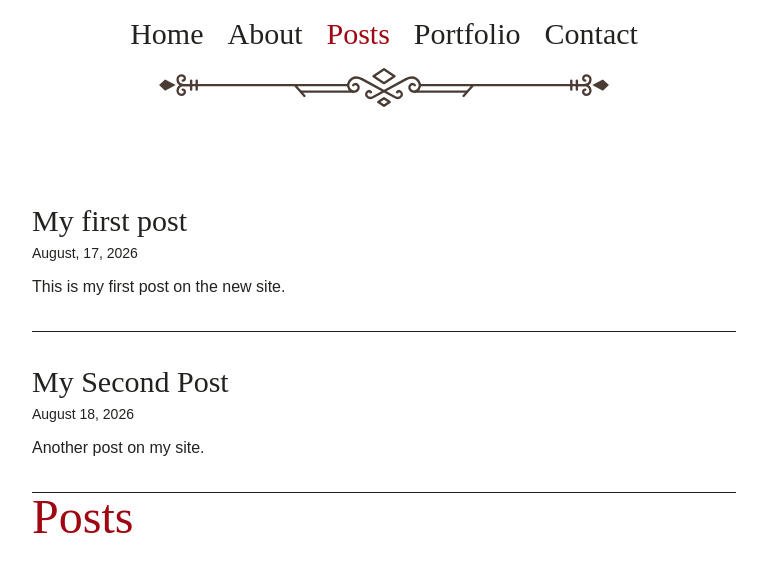
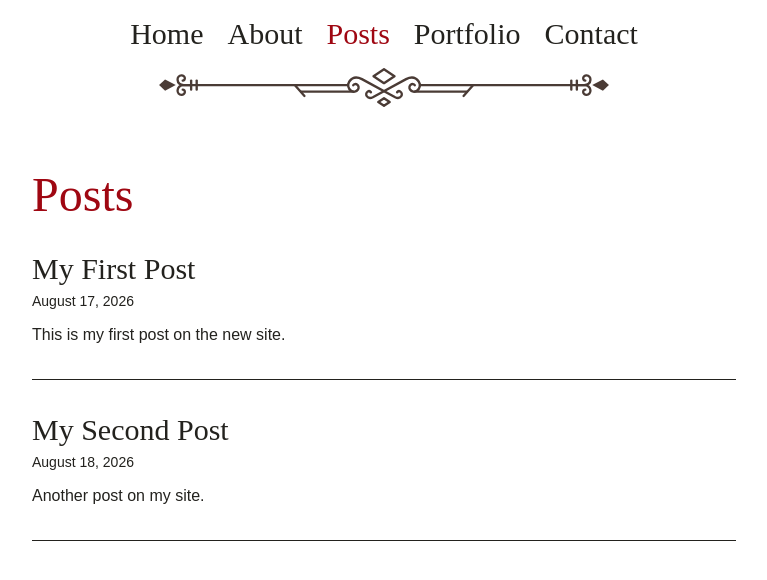
Before and after one commit to branover9000/9000-blog, a Next.js app: page /posts in a window 1280 px wide. Shown: the top 580 px of the page, without its empty margins (256-1023 px from the left). Built offline with nearby package versions, Linux system fonts and the light colour scheme; a web font is replaced by a local one.

Commit message:
Initial slug system implemented

```diff
--- /dev/null
+++ b/app/posts/[slug]/page.tsx
@@ -0,0 +1,9 @@
+export default async function Post({
+  params,
+}: {
+  params: Promise<{ slug: string }>;
+}) {
+  const { slug } = await params;
+
+  return <h1>{slug}</h1>;
+}
--- a/app/posts/page.tsx
+++ b/app/posts/page.tsx
@@ -1,30 +1,13 @@
 import PostCard from "@/components/PostCard";
+import { posts } from "@/lib/posts";
 
 export default function Posts() {
-  const posts = [
-    {
-      id: 1,
-      slug: "my-first-post",
-      title: "My first post",
-      date: "August, 17, 2026",
-      excerpt: "This is my first post on the new site.",
-    },
-    {
-      id: 2,
-      slug: "my-second-post",
-      title: "My Second Post",
-      date: "August 18, 2026",
-      excerpt: "Another post on my site.",
-    },
-  ];
-
   return (
     <section className="w-full max-w-3xl mx-auto px-8 py-16">
+      <h1 className="font-cabazon text-5xl text-red-800">Posts</h1>
       {posts.map((post) => (
         <PostCard key={post.id} post={post} />
       ))}
-
-      <h1 className="font-cabazon text-5xl text-red-800">Posts</h1>
     </section>
   );
 }
--- a/components/PostCard.tsx
+++ b/components/PostCard.tsx
@@ -1,3 +1,4 @@
+import Link from "next/link";
 type Post = {
   id: number;
   slug: string;
@@ -9,7 +10,11 @@ type Post = {
 export default function PostCard({ post }: { post: Post }) {
   return (
     <article className="mt-8 pb-8 border-b">
-      <h2 className="font-cabazon text-3xl">{post.title}</h2>
+      <h2 className="font-cabazon text-3xl">
+        <Link href={`/posts/${post.slug}`}>
+            {post.title}
+        </Link>
+      </h2>
       <p className="text-sm mt-1">{post.date}</p>
       <p className="mt-3">{post.excerpt}</p>
     </article>
--- /dev/null
+++ b/lib/posts.ts
@@ -0,0 +1,16 @@
+export const posts = [
+  {
+    id: 1,
+    slug: "my-first-post",
+    title: "My First Post",
+    date: "August 17, 2026",
+    excerpt: "This is my first post on the new site.",
+  },
+  {
+    id: 2,
+    slug: "my-second-post",
+    title: "My Second Post",
+    date: "August 18, 2026",
+    excerpt: "Another post on my site.",
+  },
+];
```
